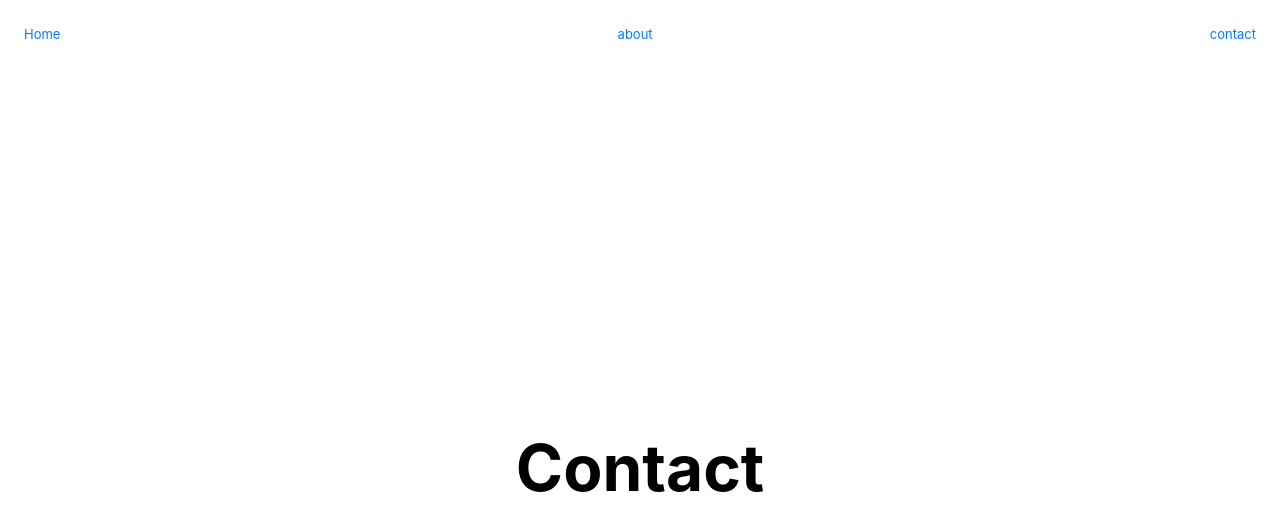
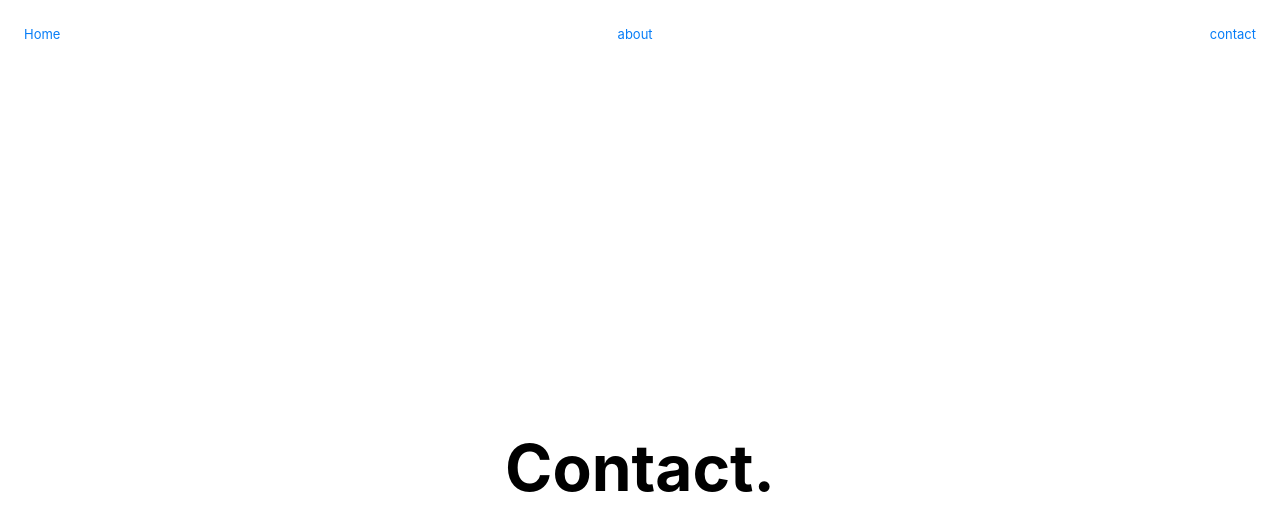
Before and after one commit to bplugaru/pwa-poc, a Next.js app: page /contact in a window 1280 px wide. Shown: the top 530 px of the page. Built offline with nearby package versions, Linux system fonts and the light colour scheme.

Commit message:
change url

```diff
--- a/pages/about.js
+++ b/pages/about.js
@@ -4,7 +4,7 @@ import styles from "../styles/Home.module.css";
 export default function About() {
   return (
     <div className={styles.container}>
-      <h1 className={styles.title}>About</h1>
+      <h1 className={styles.title}>About.</h1>
     </div>
   );
 }
--- a/pages/contact.js
+++ b/pages/contact.js
@@ -4,7 +4,7 @@ import styles from "../styles/Home.module.css";
 export default function About() {
   return (
     <div className={styles.container}>
-      <h1 className={styles.title}>Contact</h1>
+      <h1 className={styles.title}>Contact.</h1>
     </div>
   );
 }
```
Also changed, not shown: 1 other file (tests, documents, lock files or other folders).
